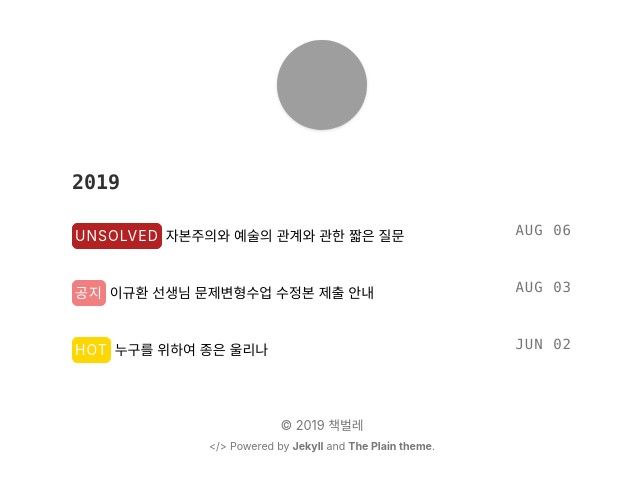
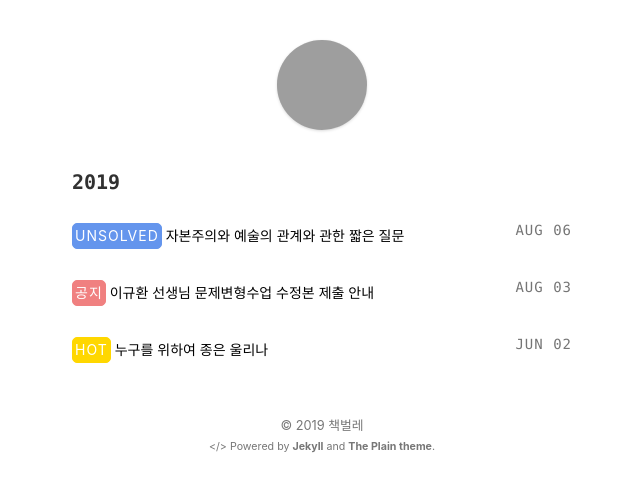
Before and after one commit to stevenoh0908/stevenoh0908.github.io, a Jekyll site: the page built from index.html, in a window 1280 px wide. Shown: the top 492 px of the page, without its empty margins (318-958 px from the left). Built offline with Jekyll 4.4.1, drawn with Linux system fonts in a browser that asks for light colours; grey boxes are pictures that could not be loaded.

Commit message:
Update index.html

```diff
--- a/index.html
+++ b/index.html
@@ -27,11 +27,8 @@
 						{% if post.status == "hot" %}
 							<span style="border: 1px solid Gold; background-color: Gold; color: white; padding: 2px; border-radius: 5px; margin: 3px auto;">HOT</span>
 						{% endif %}
-						{% if post.status == "question-unsolved" %}
-							<span style="border: 1px solid FireBrick; background-color: FireBrick; color: white; padding: 2px; border-radius: 5px; margin: 3px auto;">Unsolved</span>
-						{% endif %}
-						{% if post.status == "question-solved" %}
-							<span style="border: 1px solid ForestGreen; background-color: ForestGreen ; color: white; padding: 2px; border-radius: 5px; margin: 3px auto;">Solved</span>
+						{% if post.status == "question-unsolved" or post.status == "question-solved" %}
+							<span style="border: 1px solid CornflowerBlue; background-color: CornflowerBlue; color: white; padding: 2px; border-radius: 5px; margin: 3px auto;">Unsolved</span>
 						{% endif %}
 						<a href="{{ post.url | prepend: site.baseurl | prepend: site.url }}">{{ post.title }}</a>
 					</div>
```
